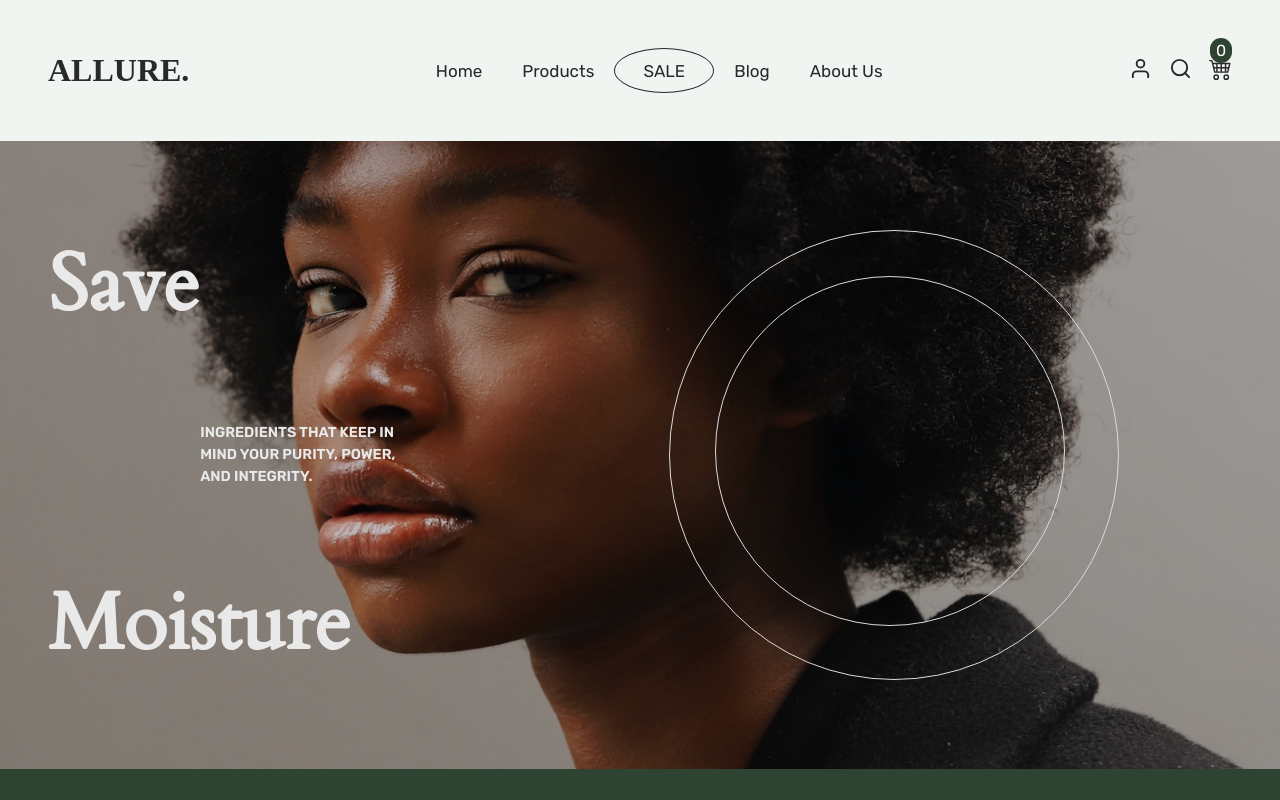
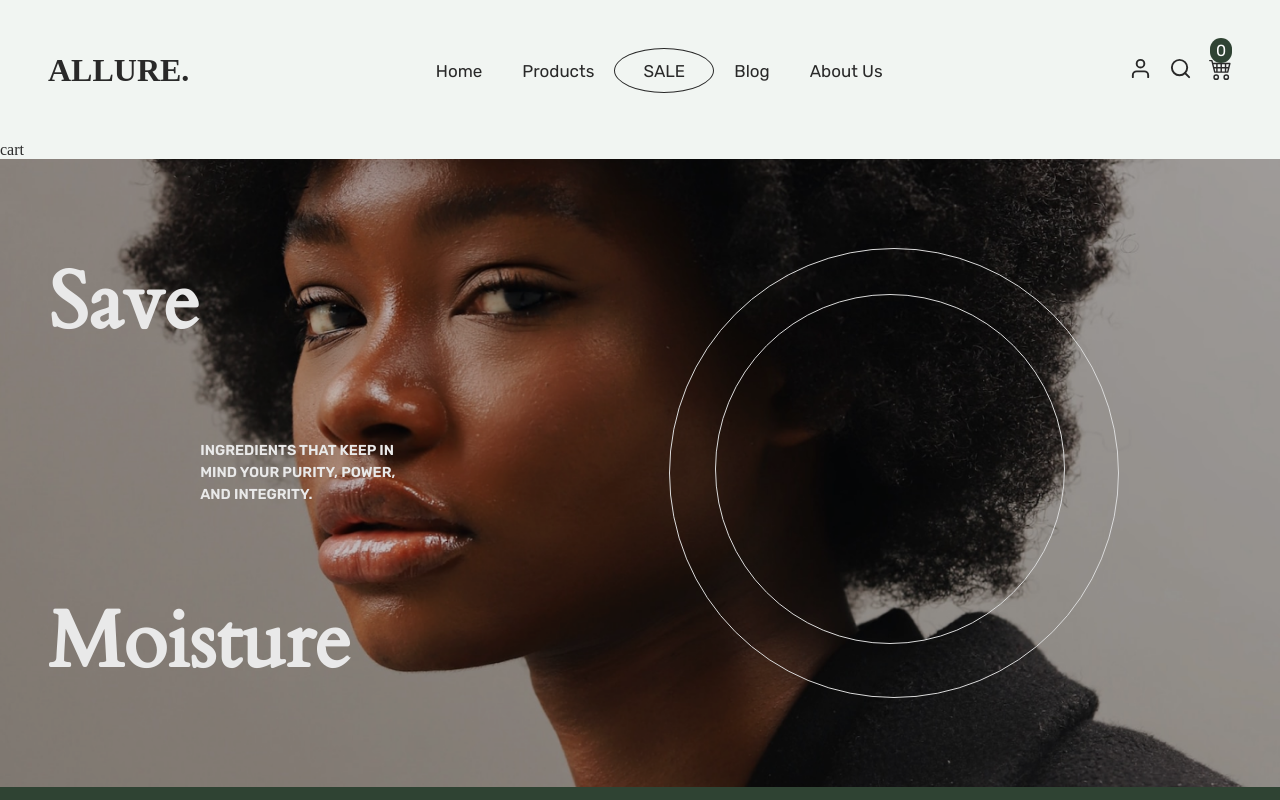
Before and after one commit to Kel-VinTech/Allure-ecommerce, a React (Vite) app: page /cart in a window 1280 px wide. Shown: the top 800 px of the page. Built offline with nearby package versions, Linux system fonts and the light colour scheme.

Commit message:
created cart section

```diff
--- a/src/App.jsx
+++ b/src/App.jsx
@@ -9,6 +9,7 @@ import ProductDetails from "./components/ProductDetails";
 
 import {
   Home,
+  Cart,
   AboutUs,
   Products
 } from "../src/pages"
@@ -24,6 +25,7 @@ function App() {
           <Route path='/' element={<Home />}/>
           <Route path='/product' element={<Products />}/>
           <Route path='product/:id' element={<ProductDetails/>}/>
+          <Route path='/cart' element={<Cart/>}/>
           <Route path='/about' element={<AboutUs />}/>
         </Routes>
         <Footer />
--- a/src/components/NavBar/index.jsx
+++ b/src/components/NavBar/index.jsx
@@ -93,7 +93,7 @@ const NavBar =() => {
                     <NavLink  style={NavColor} to="#">
                     <FiSearch />
                     </NavLink>
-                    <NavLink className="cart" style={NavColor} to="/">
+                    <NavLink className="cart" style={NavColor} to="/cart">
                         <BsCart4/><span style={cartBg} className="cart_items">{totalQuantity}</span>
                     </NavLink>
 
--- a/src/components/ProductDetails.jsx
+++ b/src/components/ProductDetails.jsx
@@ -2,7 +2,7 @@ import { useParams } from "react-router-dom"
 import products from '/src/data/products.js';
 import "/src/scss/ProductDetails.scss";
 import ProductList from "./ProductUI/ProductList";
-import { useState ,useEffect} from "react";
+import { useEffect} from "react";
 import { useDispatch } from "react-redux";
 import { cartActions } from "../redux/slices/cartSlice";
 import { toast } from 'react-toastify';
--- a/src/components/ProductUI/ProductCard.jsx
+++ b/src/components/ProductUI/ProductCard.jsx
@@ -27,7 +27,7 @@ const ProductCard = ({item}) => {
                 <motion.img whileHover={{scale:0.9}}  src={item.imgUrl} alt="" />
             </div>
             <div className="product_content">
-                <Link className="product-link" to={`${item._id}`}>{item.productName}</Link>
+                <Link className="product-link" to={`${item.id}`}>{item.productName}</Link>
                 <span>${item.price}</span>
                 <Link className="product-dir" to="#" onClick={addToCart}>
                     <p>Add to cart</p>
--- /dev/null
+++ b/src/pages/Cart/index.jsx
@@ -0,0 +1,7 @@
+import React from "react";
+
+const Cart = () => {
+    return <main>cart</main>
+}
+
+export default Cart
--- a/src/pages/index.js
+++ b/src/pages/index.js
@@ -1,3 +1,4 @@
 export {default as Home} from "./Home";
 export {default as Products} from "./Products";
+export {default as Cart} from "./Cart";
 export {default as AboutUs} from "./AboutUs";
```
